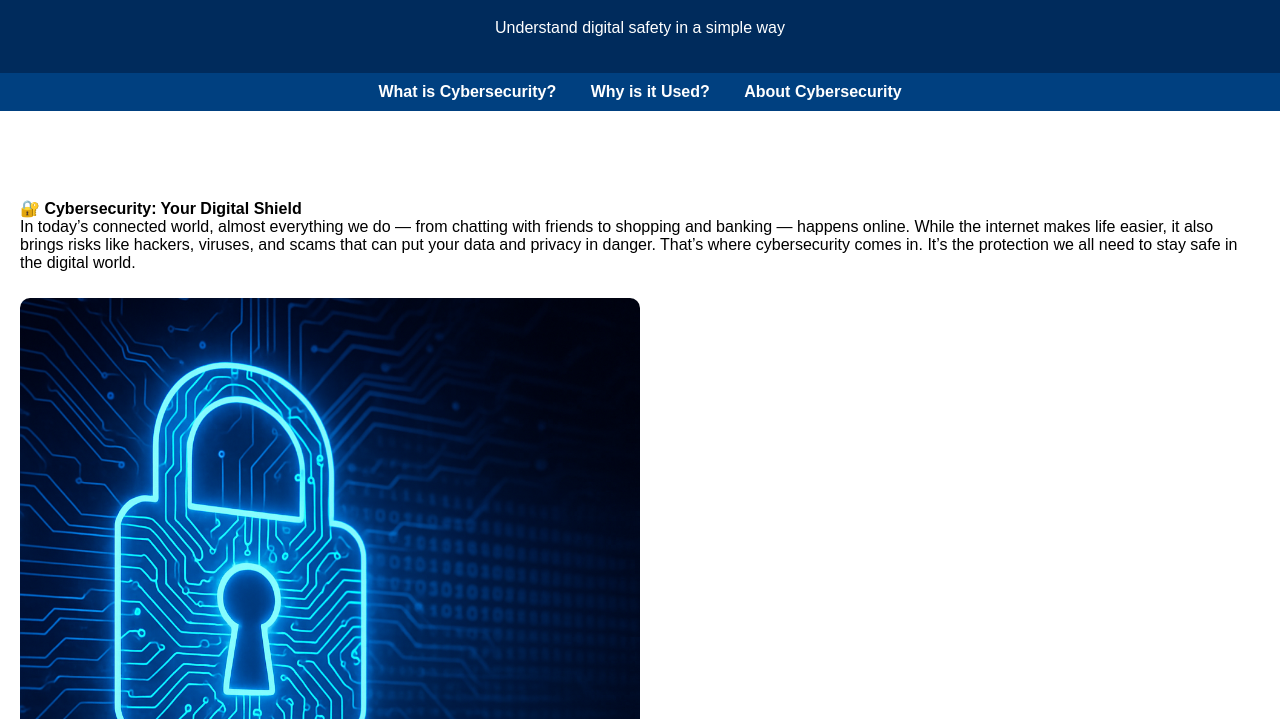
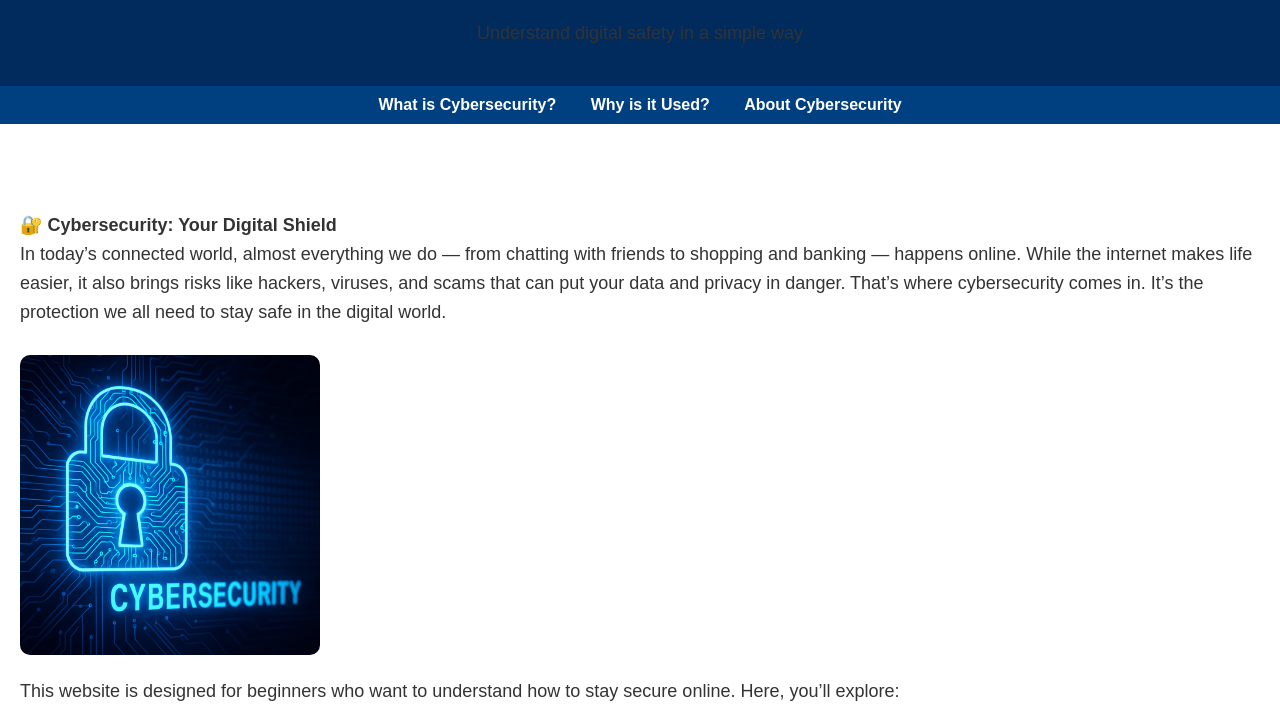
Before and after one commit to AnushreeAnil/website-project, a plain HTML site: page index.html in a window 1280 px wide. Shown: the part 81-800 px from the top of the page. Drawn offline with Linux system fonts and the light colour scheme.

Commit message:
Update style.css

```diff
--- a/style.css
+++ b/style.css
@@ -37,8 +37,13 @@ footer {
   margin-top: 20px;
 }
 img {
-  max-width: 50%;
+  max-width: 300px;
   height: auto;
   border-radius: 10px;
   margin-top: 10px;
 }
+p {
+  font-size: 18px;
+  line-height: 1.6;
+  color: #333333; /* Optional: makes text easier to read on white background */
+}
```
